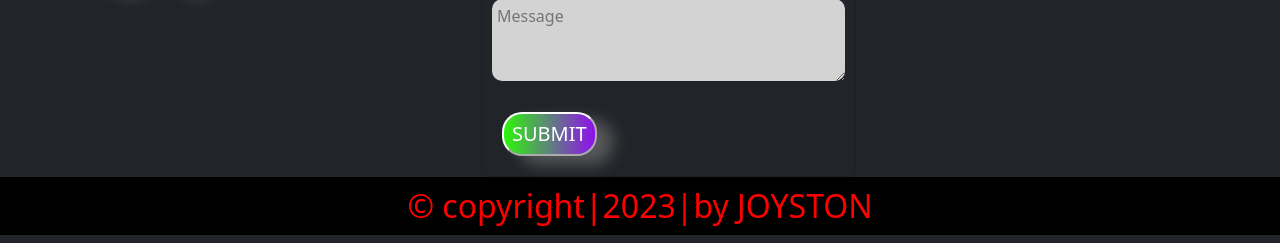
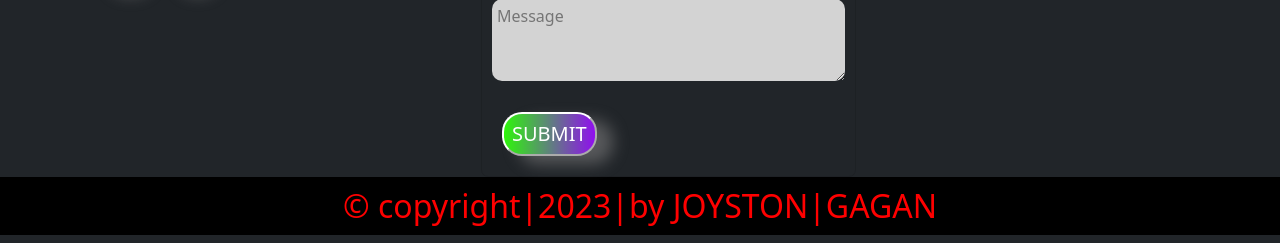
Before and after one commit to Joystonm/Portfolio, a plain HTML site: page index.html in a window 1280 px wide. Shown: the part 1895-2138 px from the top of the page. Drawn offline with nearby package versions, Linux system fonts and the light colour scheme; a script that the page names is missing.

Commit message:
Update index.html

```diff
--- a/index.html
+++ b/index.html
@@ -101,7 +101,7 @@
 
     <footer>
         <h2 class="footer">
-            &copy; copyright|2023|by JOYSTON
+            &copy; copyright|2023|by JOYSTON|GAGAN
             </h1>
     </footer>
 
```
